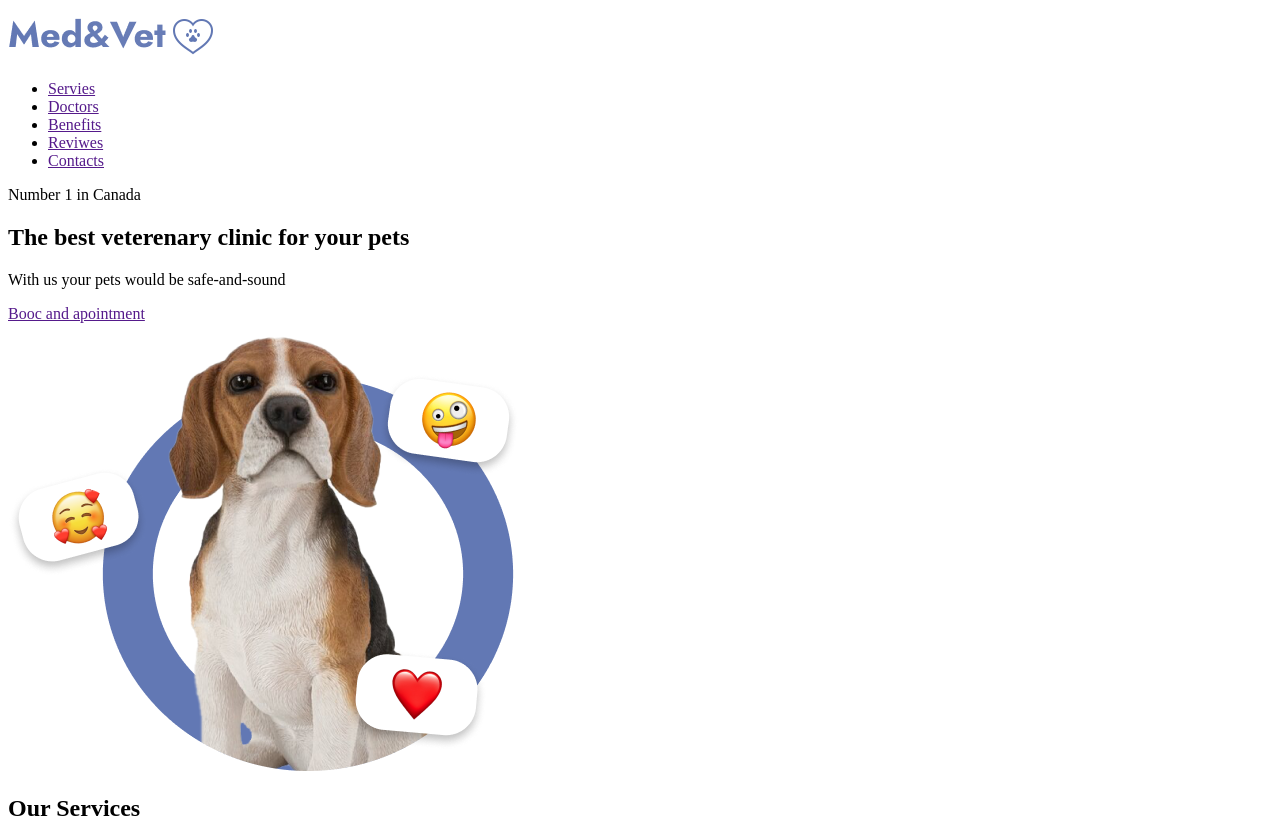
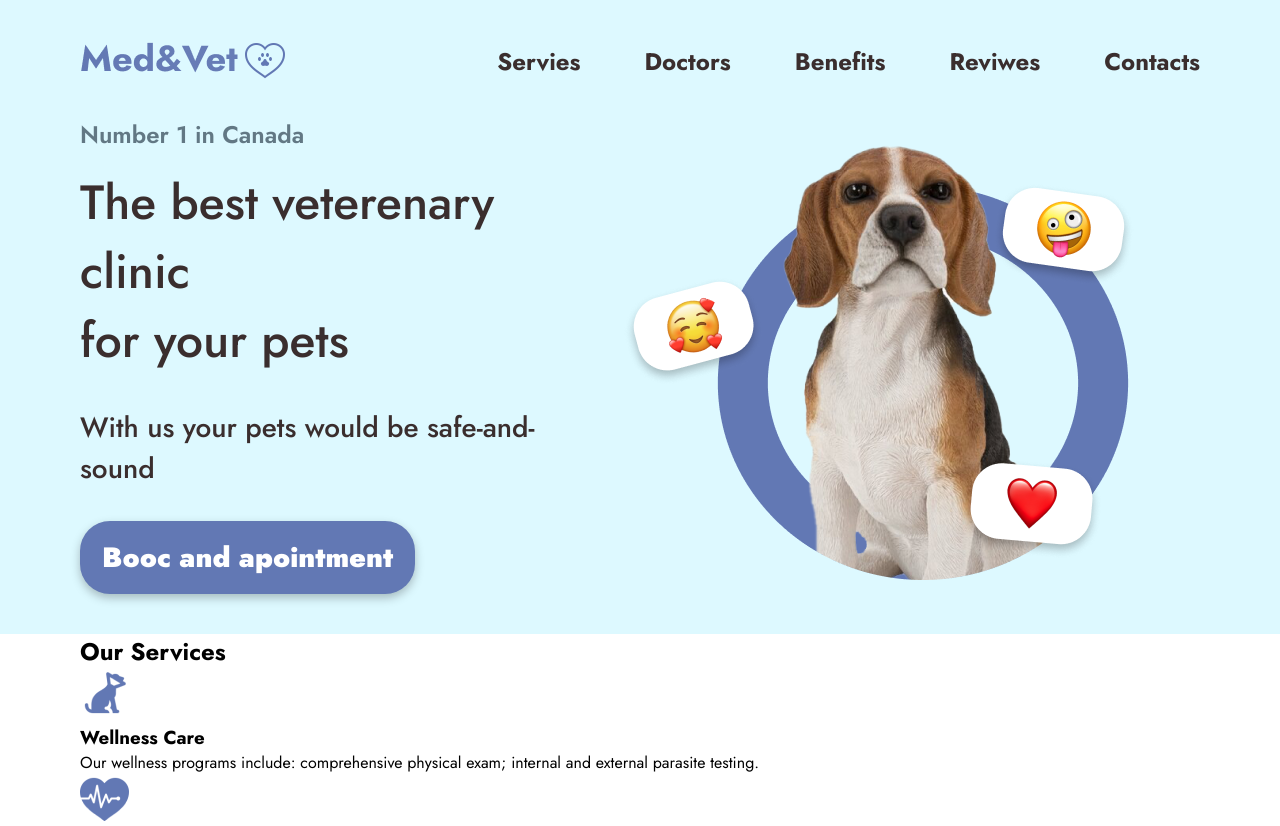
Before and after one commit to Pashko-GoIteens/MedVet, a plain HTML site: page index.html in a window 1280 px wide. Shown: the top 826 px of the page. Drawn offline with Linux system fonts and the light colour scheme.

Commit message:
Написав css до хедера та 1 секції

```diff
--- a/index.html
+++ b/index.html
@@ -31,12 +31,12 @@
             <div class="container hero-container">
                 <div class="hero-wrapper">
                     <p class="hero-subtitle">Number 1 in Canada</p>
-                    <h1 class="hero-title">The best veterenary clinic for your pets</h1>
+                    <h1 class="hero-title">The best veterenary clinic <br> for your pets</h1>
                     <p class="hero-text">With us your pets would
                         be safe-and-sound</p>
                     <a class="hero-link" href="">Booc and apointment</a>
                 </div>
-                <img src="./images/doglogo.png" alt="Собака">
+                <img src="./images/doghero.png" alt="Собака">
             </div>
         </section>
         <section class="services">
@@ -105,14 +105,16 @@
         </section>
         <section class="work">
             <div class="container work-container">
-                <h1 class="work-title">How we work?</h1>
-                <p class="work-text">Our system is huge, some clients
-                    don't immediately understand
-                    what needs to be done, so
-                    we’ve created this video to
-                    avoid misunderstandings</p>
-                    <img class="work-img" src="./images/dog.png" alt="Собака">
+                <div class="work-wrapper">
+                    <h2 class="work-title">How we work?</h2>
+                    <p class="work-text">Our system is huge, some clients
+                        don't immediately understand
+                        what needs to be done, so
+                        we’ve created this video to
+                        avoid misunderstandings</p>
+                </div>
             </div>
+            <img class="work-img" src="./images/dog.png" alt="Собака">
         </section>
         <section class="specialists">
             <div class="container specialists-container">
@@ -133,6 +135,34 @@
             </div>
         </section>
     </main>
+    <footer class="footer">
+        <div class="container footer-container">
+            <a class="footer-logo" href="./index.html">
+                <img class="footer-img" src="./images/logofooter.png" alt="Лого">
+            </a>
+            <h3 class="footer-title">CONTACT</h3>
+            <ul class="footer-list">
+                <li class="footer-item">
+                    <a class="footer-link" href="">
+                        <img class="footer-img" src="./images/location.png" alt="Локація">
+                        <p class="footer-text">24 Broadcast Drive Charlotte NC 28479, Canada </p>
+                    </a>
+                </li>
+                <li class="footer-item">
+                    <a class="footer-link" href="mailto:med&vet@mail.com">
+                         <img class="footer-img" src="./images/email.png" alt="Почта">
+                         <p class="footer-text">med&vet@mail.com</p>
+                    </a>
+                </li>
+                <li class="footer-item">
+                    <a class="footer-link" href="tel:5282894790">
+                        <img class="footer-img" src="./images/phone.png" alt="Телефон">
+                        <p class="footer-text">(528) 289 - 4790</p>
+                    </a>
+                </li>
+            </ul>
+        </div>
+    </footer>
 </body>
 
 </html>
--- a/style.css
+++ b/style.css
@@ -0,0 +1,74 @@
+body,ul,p,h1,h2,h3 {
+    margin: 0;
+    padding: 0;
+    font-family: "Jost", sans-serif;
+}
+ul {
+    list-style: none;
+}
+a {
+    text-decoration: none;
+}
+.container {
+    width: 1120px;
+    margin: auto;
+}
+/* Хедер */
+.header {
+    padding-top: 32px;
+    background-color: #DDF9FF;
+    padding-bottom: 27px;
+}
+.header-list {
+    display: flex;
+    gap: 64px;
+}
+.header-container {
+    display: flex;
+    justify-content: space-between;
+    align-items: center;
+}
+.header-link {
+    color: #3A2E2E;
+    font-size: 24px;
+    font-weight: 700;
+}
+/* hero */
+.hero {
+    padding-bottom: 40px;
+    background-color: #DDF9FF;
+}
+.hero-container {
+    display: flex;
+    justify-content: space-between;
+    align-items: center;
+    gap: 57px;
+}
+.hero-subtitle {
+    color: #627884;
+    font-size: 24px;
+    font-weight: 600;
+    padding-bottom: 16px;
+}
+.hero-title {
+    color: #3A2E2E;
+    font-size: 48px;
+    font-weight: 500;
+    padding-bottom: 32px;
+}
+.hero-text {
+    color: #3A2E2E;
+    font-size: 28px;
+    font-weight: 500;
+    padding-bottom: 32px;
+}
+.hero-link {
+    color: #FFFFFF;
+    font-size: 28px;
+    font-weight: 900;
+    box-shadow: 0 4px 10px 0 rgba(0, 0, 0, 0.25);
+    background-color: #6278B4;
+    padding: 16px 22px;
+    display: inline-block;
+    border-radius: 30px;
+}
```
Also changed, not shown: images/doghero.png (renamed from images/doglogo.png), images/email.png (added), images/location.png (added), images/logofooter.png (added), images/phone.png (added).
